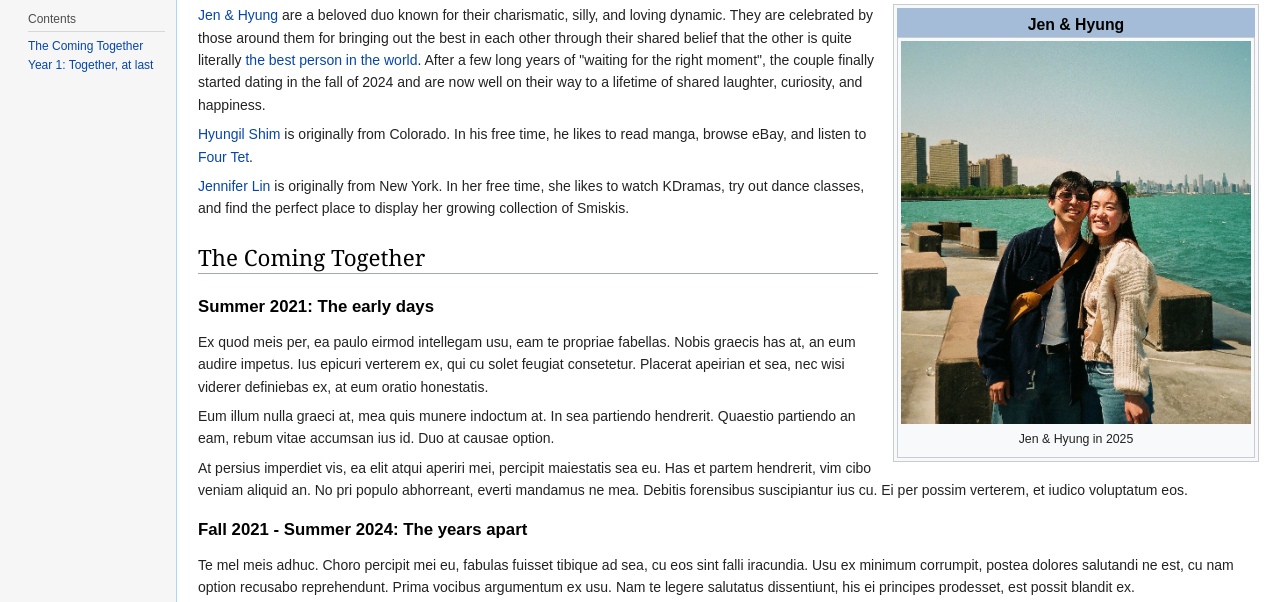
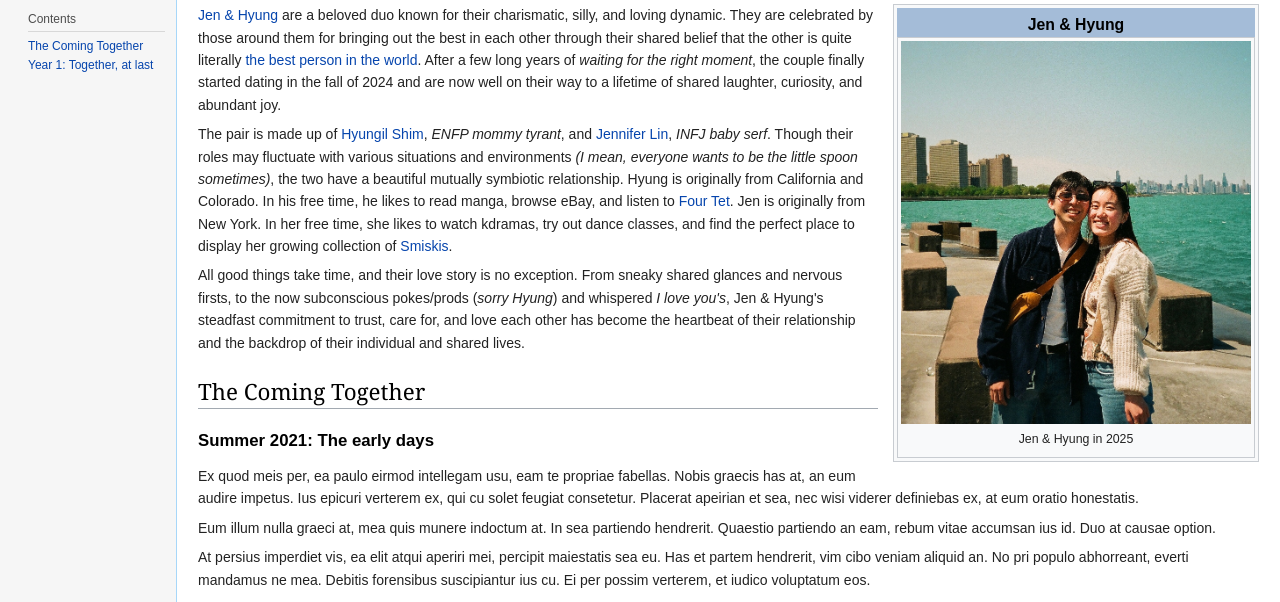
Before and after one commit to jlin106/jenhyungpedia, a plain HTML site: page index.html in a window 1280 px wide. Shown: the part 178-780 px from the top of the page. Drawn offline with nearby package versions, Linux system fonts and the light colour scheme; a web font is replaced by a local one.

Commit message:
Intro paragraph draft

```diff
--- a/index.html
+++ b/index.html
@@ -61,9 +61,9 @@
 						</div>
 					</div>
 
-          <p><a href="">Jen & Hyung</a> are a beloved duo known for their charismatic, silly, and loving dynamic. They are celebrated by those around them for bringing out the best in each other through their shared belief that the other is quite literally <a href="hyungil.html">the best person in the world</a>. After a few long years of "waiting for the right moment", the couple finally started dating in the fall of 2024 and are now well on their way to a lifetime of shared laughter, curiosity, and happiness.</p>
-          <p><a href="hyungil.html">Hyungil Shim</a> is originally from Colorado. In his free time, he likes to read manga, browse eBay, and listen to <a href="https://en.wikipedia.org/wiki/Four_Tet">Four Tet</a>.</p>
-          <p><a href="jennifer.html">Jennifer Lin</a> is originally from New York. In her free time, she likes to watch KDramas, try out dance classes, and find the perfect place to display her growing collection of Smiskis.</p>
+          <p><a href="">Jen & Hyung</a> are a beloved duo known for their charismatic, silly, and loving dynamic. They are celebrated by those around them for bringing out the best in each other through their shared belief that the other is quite literally <a href="hyungil.html">the best person in the world</a>. After a few long years of <i>waiting for the right moment</i>, the couple finally started dating in the fall of 2024 and are now well on their way to a lifetime of shared laughter, curiosity, and abundant joy.</p>
+          <p>The pair is made up of <a href="hyungil.html">Hyungil Shim</a>, <i>ENFP mommy tyrant</i>, and <a href="jennifer.html">Jennifer Lin</a>, <i>INFJ baby serf</i>. Though their roles may fluctuate with various situations and environments <i>(I mean, everyone wants to be the little spoon sometimes)</i>, the two have a beautiful mutually symbiotic relationship. Hyung is originally from California and Colorado. In his free time, he likes to read manga, browse eBay, and listen to <a href="https://en.wikipedia.org/wiki/Four_Tet">Four Tet</a>. Jen is originally from New York. In her free time, she likes to watch kdramas, try out dance classes, and find the perfect place to display her growing collection of <a href="https://en.wikipedia.org/wiki/Smiski">Smiskis</a>.</p>
+          <p>All good things take time, and their love story is no exception. From sneaky shared glances and nervous firsts, to the now subconscious pokes/prods (<i>sorry Hyung</i>) and whispered <i>I love you's</i>, Jen & Hyung's steadfast commitment to trust, care for, and love each other has become the heartbeat of their relationship and the backdrop of their individual and shared lives.</p>
 
 					<h2 id="TheComingTogether">The Coming Together</h2>
 					<h3>Summer 2021: The early days</h3>
```
